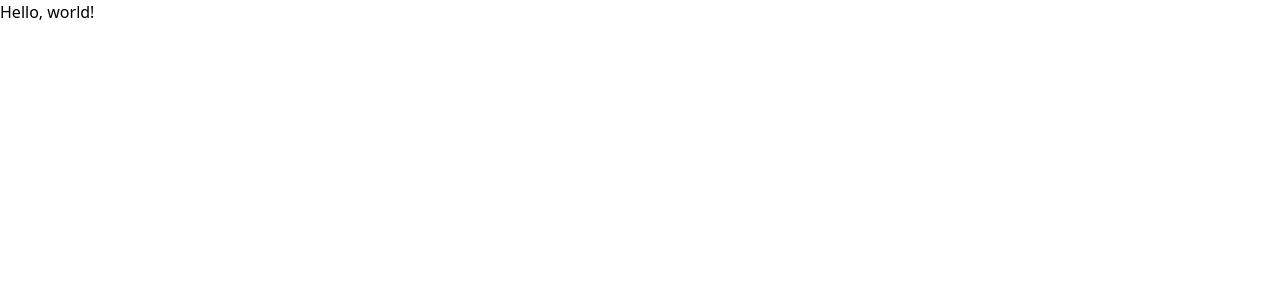
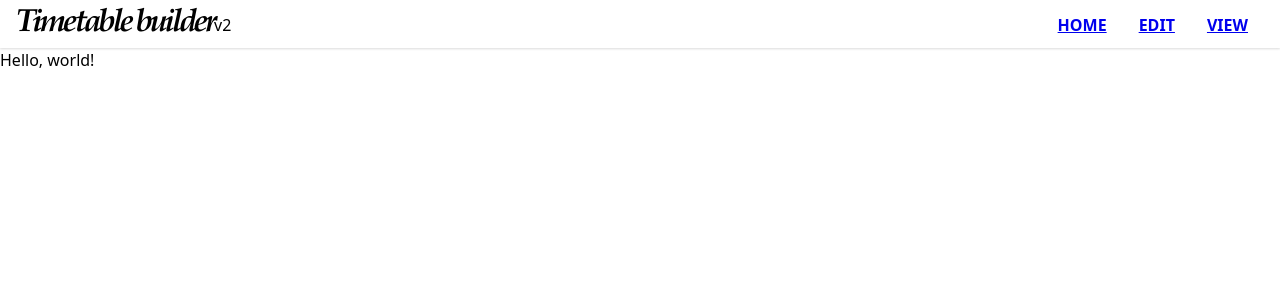
Before and after one commit to dongheenam/timetable-builder-react, a React (Vite) app: page / in a window 1280 px wide. Shown: the top 300 px of the page. Built offline with nearby package versions, Linux system fonts and the light colour scheme.

Commit message:
Add react router links

```diff
--- a/src/App.tsx
+++ b/src/App.tsx
@@ -17,10 +17,11 @@ function AppLayout() {
 export default function App() {
   return (
     <Routes>
-      <Route path="/" element={<AppLayout />} />
-      <Route index element={<Home />} />
-      <Route path="edit" element={<Edit />} />
-      <Route path="view" element={<View />} />
+      <Route path="/" element={<AppLayout />}>
+        <Route path="edit" element={<Edit />} />
+        <Route path="view" element={<View />} />
+        <Route index element={<Home />} />
+      </Route>
     </Routes>
   );
 }
--- a/src/Header.module.css
+++ b/src/Header.module.css
@@ -19,7 +19,7 @@
 }
 
 .nav-block {
-  margin-right: auto;
+  margin-left: auto;
 }
 .nav-list {
   display: flex;
--- a/src/Header.tsx
+++ b/src/Header.tsx
@@ -1,4 +1,12 @@
+import { Link } from 'react-router-dom';
+
 import styles from './Header.module.css';
+
+const navItems = [
+  { href: '/', label: 'Home' },
+  { href: '/edit', label: 'Edit' },
+  { href: '/view', label: 'View' },
+];
 
 export default function Header() {
   return (
@@ -8,7 +16,13 @@ export default function Header() {
         <span>v2</span>
       </div>
       <nav className={styles['nav-block']}>
-        <ul className={styles['nav-list']}></ul>
+        <ul className={styles['nav-list']}>
+          {navItems.map(({ href, label }) => (
+            <li className={styles['nav-item']} key={href}>
+              <Link to={href}>{label}</Link>
+            </li>
+          ))}
+        </ul>
       </nav>
     </header>
   );
```
